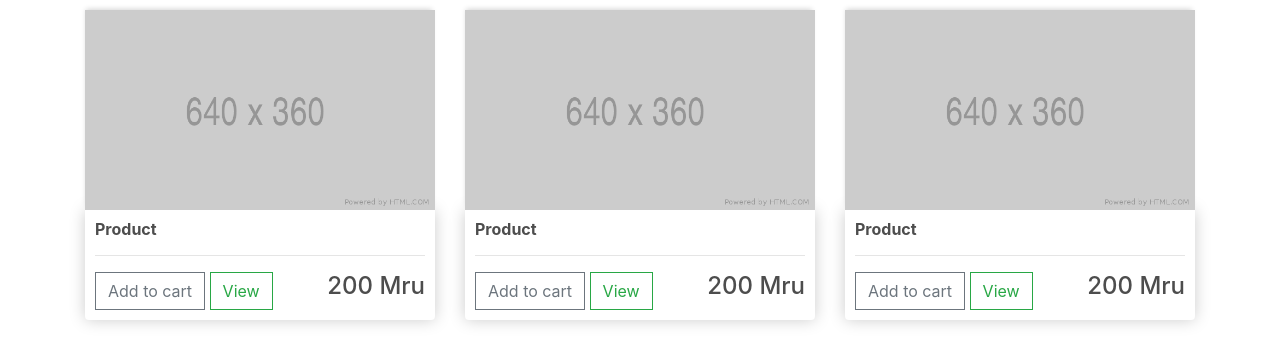
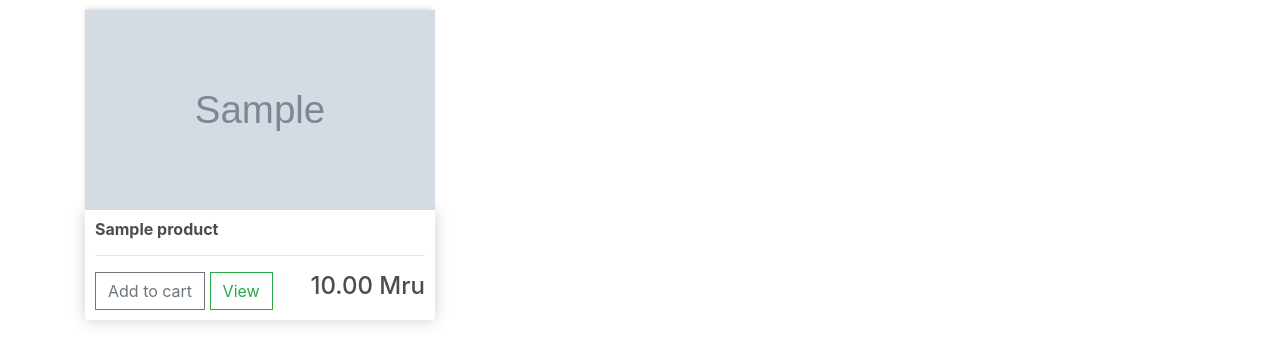
Before and after one commit to Edyl07/Eccomerce-App-With-Python, a Django app: page / in a window 1280 px wide. Shown: the part 57-421 px from the top of the page. Run offline with Django 3.2, Linux system fonts and the light colour scheme; tables that the repository leaves empty hold one stand-in row (values such as "Sample post"); grey boxes marked "Sample" are stand-in pictures; some libraries are stand-ins or nearby versions.

Commit message:
Product Render & Product ImageField

```diff
--- a/Ecommerce/settings.py
+++ b/Ecommerce/settings.py
@@ -128,3 +128,7 @@ STATIC_URL = '/static/'
 STATICFILES_DIRS = [
     os.path.join(BASE_DIR, 'static')
 ]
+
+MEDIA_URL = '/images/uploaded/'
+
+MEDIA_ROOT = os.path.join(BASE_DIR, 'static/images/uploaded')
--- a/Ecommerce/urls.py
+++ b/Ecommerce/urls.py
@@ -15,8 +15,12 @@ Including another URLconf
 """
 from django.contrib import admin
 from django.urls import path, include
+from django.conf.urls.static import static
+from django.conf import settings
 
 urlpatterns = [
     path('admin/', admin.site.urls),
     path('', include('store.urls')),
 ]
+
+urlpatterns += static(settings.MEDIA_URL, document_root=settings.MEDIA_ROOT)
--- a/store/models.py
+++ b/store/models.py
@@ -16,9 +16,18 @@ class Product(models.Model):
     name = models.CharField(max_length=200, null=True)
     price = models.FloatField()
     digital = models.BooleanField(default=False, null=True, blank=True)
+    image = models.ImageField(null=True, blank=True)
 
     def __str__(self):
         return self.name
+
+    @property
+    def imageUrl(self):
+        try:
+            url = self.image.url
+        except:
+            url = ''
+        return url
 
 
 class Order(models.Model):
--- a/store/templates/store/store.html
+++ b/store/templates/store/store.html
@@ -3,42 +3,17 @@
 
     {% block content %}
         <div class="row">
-
+            {% for product in products %}
                 <div class="col-lg-4">
-            <img class="thumbnail" src="{% static 'images/placeholder.png' %}" alt="">
+                    <img class="thumbnail" src="{{ product.image.url }}" alt="">
                     <div class="box-element product">
-                <h6><strong>Product</strong></h6>
+                        <h6><strong>{{ product.name }}</strong></h6>
                         <hr>
                         <button class="btn btn-outline-secondary">Add to cart</button>
                         <a href="#" class="btn btn-outline-success">View</a>
-                <h4 style="display: inline-block; float: right">200 Mru</h4>
+                        <h4 style="display: inline-block; float: right">{{ product.price|floatformat:2 }} Mru</h4>
                     </div>
-
                 </div>
-
-        <div class="col-lg-4">
-            <img class="thumbnail" src="{% static 'images/placeholder.png' %}" alt="">
-            <div class="box-element product">
-                <h6><strong>Product</strong></h6>
-                <hr>
-                <button class="btn btn-outline-secondary">Add to cart</button>
-                <a href="#" class="btn btn-outline-success">View</a>
-                <h4 style="display: inline-block; float: right">200 Mru</h4>
-            </div>
-
-        </div>
-
-        <div class="col-lg-4">
-            <img class="thumbnail" src="{% static 'images/placeholder.png' %}" alt="">
-            <div class="box-element product">
-                <h6><strong>Product</strong></h6>
-                <hr>
-                <button class="btn btn-outline-secondary">Add to cart</button>
-                <a href="#" class="btn btn-outline-success">View</a>
-                <h4 style="display: inline-block; float: right">200 Mru</h4>
-            </div>
-
-        </div>
-
+            {% endfor %}
         </div>
     {% endblock content %}
--- a/store/views.py
+++ b/store/views.py
@@ -1,10 +1,15 @@
 from django.shortcuts import render
+
+from .models import *
 
 
 # Create your views here.
 
 def store(request):
-    context = {}
+    products = Product.objects.all()
+    context = {
+        'products' : products
+    }
     return render(request, 'store/store.html', context)
 
 
```
Also changed, not shown: static/images/products/code.png (added), static/images/products/headphones.png (added), static/images/products/olive_books.png (added), static/images/products/shoes.jpg (added), static/images/products/t-shirt.png (added), static/images/products/watch.png (added), static/images/uploaded/code.png (added), static/images/uploaded/headphones.png (added), static/images/uploaded/olive_books.png (added), static/images/uploaded/shoes.jpg (added), static/images/uploaded/t-shirt.png (added), static/images/uploaded/watch.png (added), store/migrations/0002_product_image.py (added). Lines whose indentation alone changed are shown as unchanged.
